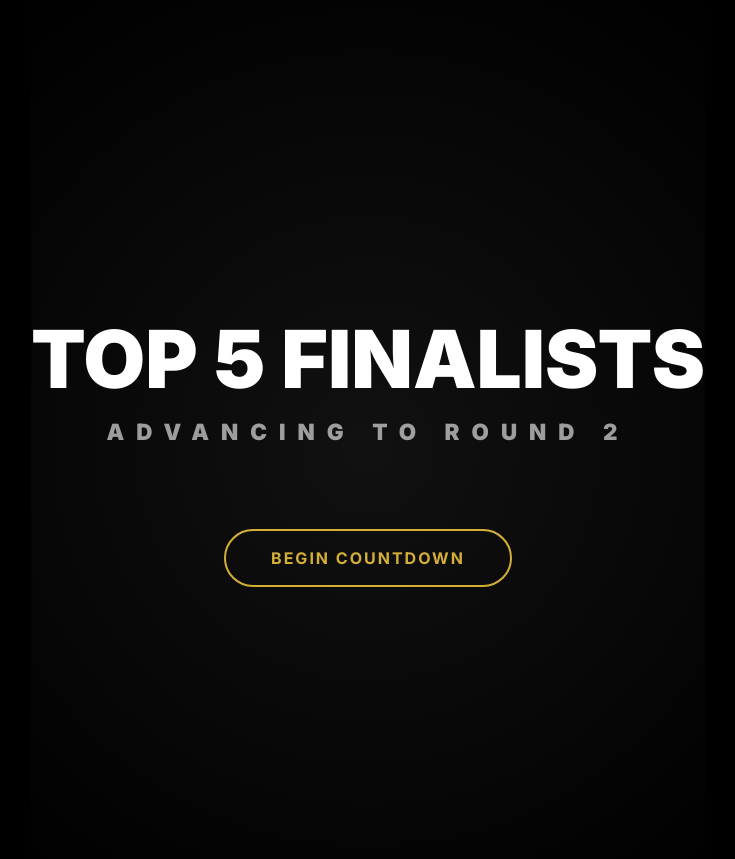
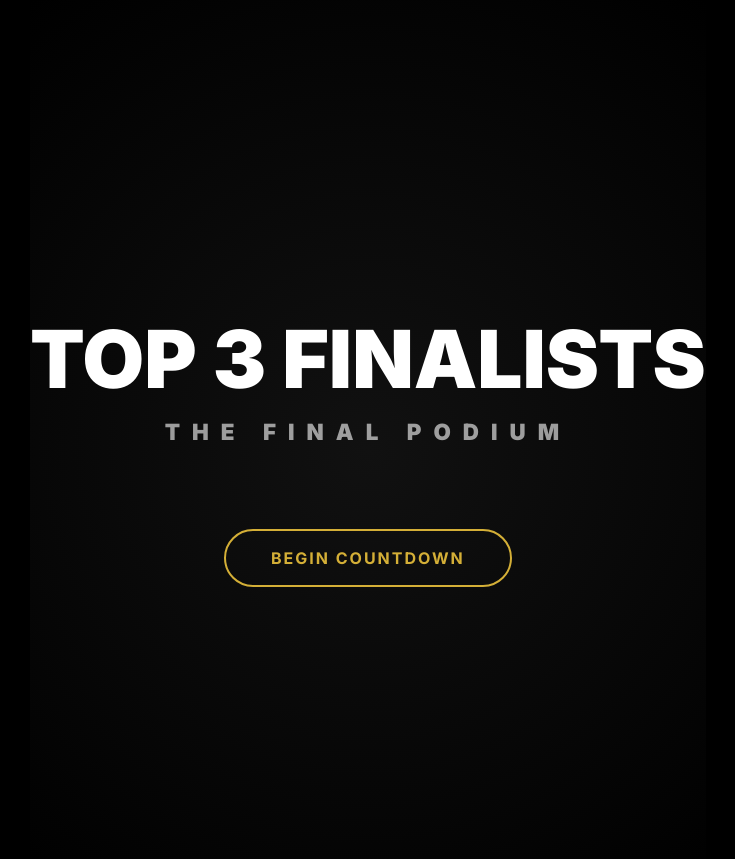
Before and after one commit to cciitmanager01/CCI-BC, a Flask app: template templates/winner_reveal.html in a window 1280 px wide. Shown: the part 41-900 px from the top of the page, without its empty margins (272-1007 px from the left). Run offline with Flask 3, Linux system fonts and the light colour scheme; the template is opened without the code that fills it: most values are stand-ins (such as "Sample title", 1, 10 or a date in 2020); some libraries are stand-ins or nearby versions.

Commit message:
Add files via upload

```diff
--- a/templates/winner_reveal.html
+++ b/templates/winner_reveal.html
@@ -79,12 +79,13 @@
     }
     .score-display small { font-size: 1rem; opacity: 0.7; margin-left: 5px; }
 
-    /* SUMMARY GRID (Step 6) */
+    /* SUMMARY GRID (Adjusted for Top 3) */
     .finalist-grid {
         display: grid;
-        grid-template-columns: repeat(5, 1fr);
-        gap: 15px;
-        width: 95%;
+        grid-template-columns: repeat(3, 1fr);
+        gap: 20px;
+        width: 90%;
+        max-width: 900px;
         margin-top: 40px;
     }
 
@@ -132,33 +133,9 @@
 
     <!-- START STATE -->
     <div id="step0" class="reveal-box reveal-active">
-        <h1 style="font-size: 5rem; font-weight: 900;">TOP 5 FINALISTS</h1>
-        <p class="rank-label" style="color: white; opacity: 0.6;">Advancing to Round 2</p>
-        <button onclick="showStep(5)" class="btn-reveal">Begin Countdown</button>
-    </div>
-
-    <!-- 5TH PLACE -->
-    <div id="step5" class="reveal-box">
-        <span class="rank-label">Finalist #5</span>
-        <h2 class="winner-name">{{ winners[4].name if winners|length > 4 else "---" }}</h2>
-        <p class="winner-dept">{{ winners[4].dept if winners|length > 4 else "" }}</p>
-        <div class="score-display">
-            {{ "%.2f"|format(winners[4].judge_avg or 0) if winners|length > 4 else "0.00" }}<small>%</small>
-        </div>
-        <br>
-        <button onclick="showStep(4)" class="btn-reveal">Reveal #4</button>
-    </div>
-
-    <!-- 4TH PLACE -->
-    <div id="step4" class="reveal-box">
-        <span class="rank-label">Finalist #4</span>
-        <h2 class="winner-name">{{ winners[3].name if winners|length > 3 else "---" }}</h2>
-        <p class="winner-dept">{{ winners[3].dept if winners|length > 3 else "" }}</p>
-        <div class="score-display">
-            {{ "%.2f"|format(winners[3].judge_avg or 0) if winners|length > 3 else "0.00" }}<small>%</small>
-        </div>
-        <br>
-        <button onclick="showStep(3)" class="btn-reveal">Reveal #3</button>
+        <h1 style="font-size: 5rem; font-weight: 900;">TOP 3 FINALISTS</h1>
+        <p class="rank-label" style="color: white; opacity: 0.6;">The Final Podium</p>
+        <button onclick="showStep(3)" class="btn-reveal">Begin Countdown</button>
     </div>
 
     <!-- 3RD PLACE -->
@@ -167,7 +144,7 @@
         <h2 class="winner-name">{{ winners[2].name if winners|length > 2 else "---" }}</h2>
         <p class="winner-dept">{{ winners[2].dept if winners|length > 2 else "" }}</p>
         <div class="score-display">
-            {{ "%.2f"|format(winners[2].judge_avg or 0) if winners|length > 2 else "0.00" }}<small>%</small>
+            {{ "%.2f"|format(winners[2].final_score or winners[2].judge_avg or 0) if winners|length > 2 else "0.00" }}<small>%</small>
         </div>
         <br>
         <button onclick="showStep(2)" class="btn-reveal">Reveal #2</button>
@@ -179,35 +156,37 @@
         <h2 class="winner-name">{{ winners[1].name if winners|length > 1 else "---" }}</h2>
         <p class="winner-dept">{{ winners[1].dept if winners|length > 1 else "" }}</p>
         <div class="score-display">
-            {{ "%.2f"|format(winners[1].judge_avg or 0) if winners|length > 1 else "0.00" }}<small>%</small>
+            {{ "%.2f"|format(winners[1].final_score or winners[1].judge_avg or 0) if winners|length > 1 else "0.00" }}<small>%</small>
         </div>
         <br>
-        <button onclick="showStep(1)" class="btn-reveal">Top Qualifier</button>
+        <button onclick="showStep(1)" class="btn-reveal">Reveal Winner</button>
     </div>
 
-    <!-- 1ST PLACE -->
+    <!-- 1ST PLACE (WINNER) -->
     <div id="step1" class="reveal-box">
-        <span class="rank-label" style="color: white;">Highest Score Qualifier</span>
+        <span class="rank-label" style="color: white;">Winner / 1st Place</span>
         <h2 class="winner-name" style="color: #D4AF37;">{{ winners[0].name if winners|length > 0 else "---" }}</h2>
         <p class="winner-dept">{{ winners[0].dept if winners|length > 0 else "" }}</p>
         <div class="score-display" style="background: #D4AF37; color: black; box-shadow: 0 0 50px rgba(212,175,55,0.5);">
-            {{ "%.2f"|format(winners[0].judge_avg or 0) if winners|length > 0 else "0.00" }}<small style="color: black;">%</small>
+            {{ "%.2f"|format(winners[0].final_score or winners[0].judge_avg or 0) if winners|length > 0 else "0.00" }}<small style="color: black;">%</small>
         </div>
         <br>
-        <button onclick="showStep(6)" class="btn-reveal">Show Finalist Summary</button>
+        <button onclick="showStep(4)" class="btn-reveal">Show Finalist Summary</button>
     </div>
 
-    <!-- STEP 6: SUMMARY GRID -->
-    <div id="step6" class="reveal-box">
-        <h1 style="font-weight: 900; letter-spacing: -2px; font-size: 3rem; margin-bottom: 0;">OFFICIAL TOP 5</h1>
-        <p class="rank-label" style="font-size: 0.9rem; letter-spacing: 5px; opacity: 0.6;">Round 1 Tabulation Results</p>
+    <!-- STEP 4: SUMMARY GRID -->
+    <div id="step4" class="reveal-box">
+        <h1 style="font-weight: 900; letter-spacing: -2px; font-size: 3rem; margin-bottom: 0;">OFFICIAL TOP 3</h1>
+        <p class="rank-label" style="font-size: 0.9rem; letter-spacing: 5px; opacity: 0.6;">Final Tabulation Results</p>
 
         <div class="finalist-grid">
-            {% for i in range(5) %}
+            {% for i in range(3) %}
             <div class="finalist-card">
                 <p style="font-size: 0.7rem; margin:0; letter-spacing: 2px;">RANK #{{ i+1 }}</p>
                 <h4>{{ winners[i].name if winners|length > i else "---" }}</h4>
-                <div class="mini-score">{{ "%.2f"|format(winners[i].judge_avg or 0) if winners|length > i else "0.00" }}%</div>
+                <div class="mini-score">
+                    {{ "%.2f"|format(winners[i].final_score or winners[i].judge_avg or 0) if winners|length > i else "0.00" }}%
+                </div>
             </div>
             {% endfor %}
         </div>
@@ -233,7 +212,8 @@
             target.classList.add('reveal-active');
         }, 20);
 
-        if (s === 5) {
+        // Fullscreen activation triggers on Step 3 (the first countdown step)
+        if (s === 3) {
             if (document.documentElement.requestFullscreen) { document.documentElement.requestFullscreen(); }
         }
     }
```
